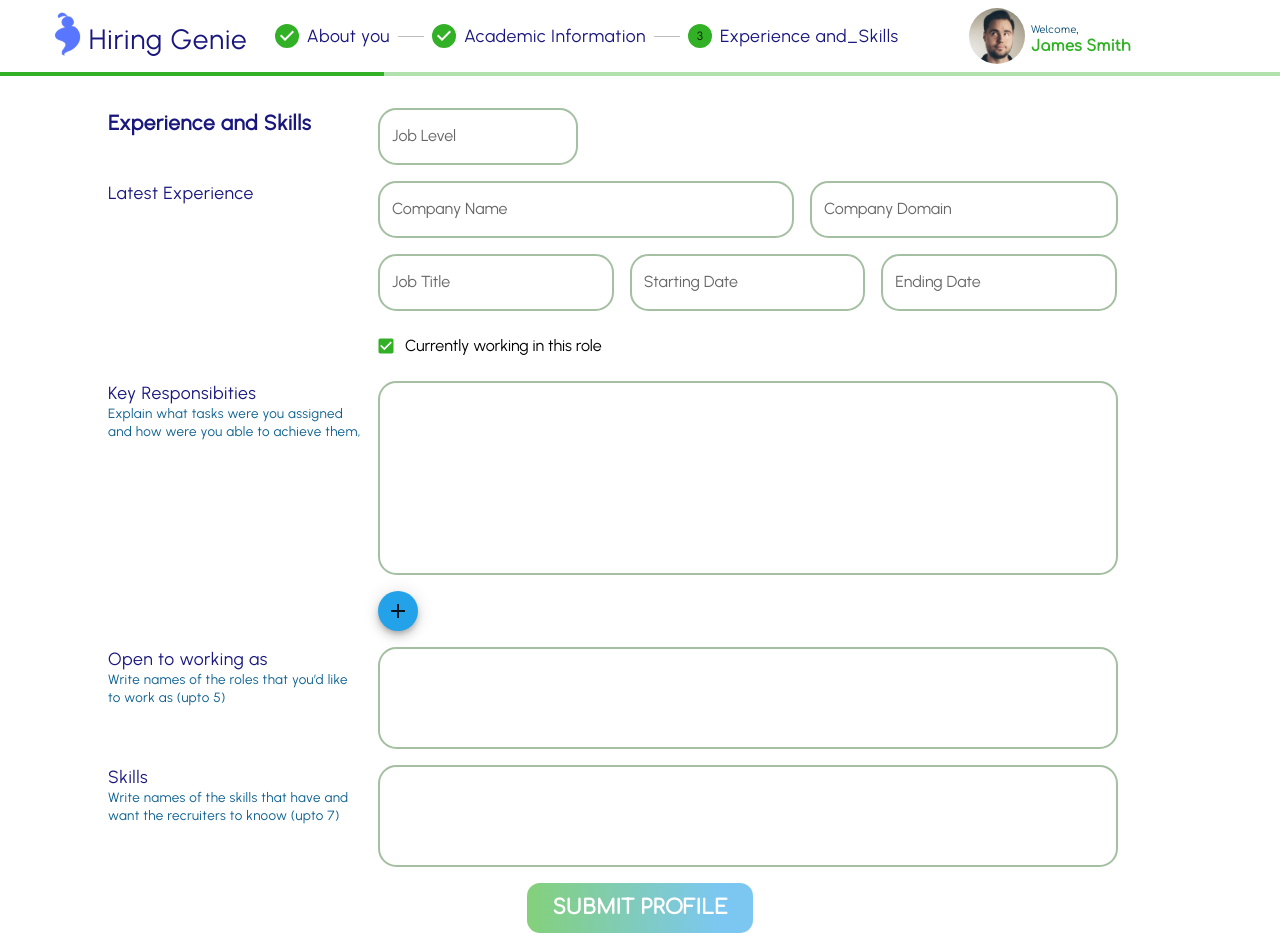
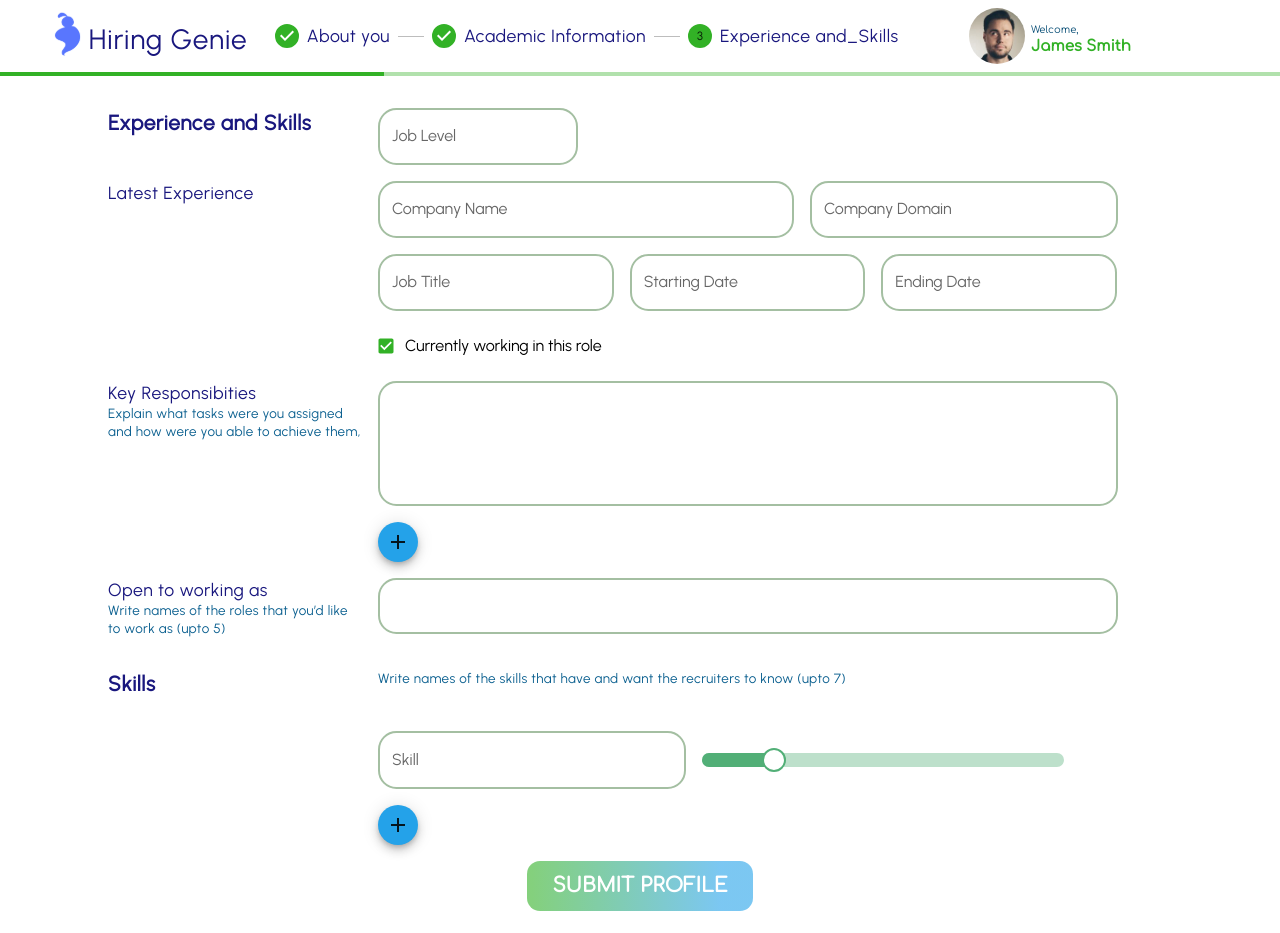
Before and after one commit to MuhammadAbdullahDogar/hg, a Next.js app: page /profile_development/ProfileExperience in a window 1280 px wide. After the commit the page ends 911 px from the top, so only its background shows below. Built offline with nearby package versions, Linux system fonts and the light colour scheme.

Commit message:
ProfileExperience

```diff
--- a/pages/profile_development/ProfileExperience.jsx
+++ b/pages/profile_development/ProfileExperience.jsx
@@ -5,29 +5,65 @@ import { Grid, Typography, FormControlLabel, Checkbox } from '@mui/material'
 import Fab from '@mui/material/Fab';
 import AddIcon from '@mui/icons-material/Add';
 import CommonButton from '../../styles/CommonButotn'
+import RemoveIcon from '@mui/icons-material/RemoveCircleOutlined';
 import MyTextField from '../../styles/MyTextField'
 import Router from "next/router";
 
-
-
+import Slider from '@mui/material/Slider';
+import { styled } from '@mui/material/styles';
 
 const ProfileExperience = () => {
+  const PrettoSlider = styled(Slider)({
+    color: '#52af77',
+    height: 14,
+    '& .MuiSlider-track': {
+      border: 'none',
+    },
+    '& .MuiSlider-thumb': {
+      height: 24,
+      width: 24,
+      backgroundColor: '#fff',
+      border: '2px solid currentColor',
+      '&:focus, &:hover, &.Mui-active, &.Mui-focusVisible': {
+        boxShadow: 'inherit',
+      },
+      '&:before': {
+        display: 'none',
+      },
+    },
+    '& .MuiSlider-valueLabel': {
+      lineHeight: 1.2,
+      fontSize: 12,
+      background: 'unset',
+      padding: 0,
+      width: 32,
+      height: 32,
+      borderRadius: '50% 50% 50% 0',
+      backgroundColor: '#52af77',
+      transformOrigin: 'bottom left',
+      transform: 'translate(50%, -100%) rotate(-45deg) scale(0)',
+      '&:before': { display: 'none' },
+      '&.MuiSlider-valueLabelOpen': {
+        transform: 'translate(50%, -100%) rotate(-45deg) scale(1)',
+      },
+      '& > *': {
+        transform: 'rotate(45deg)',
+      },
+    },
+  });
+  const [experiences, setExperiences] = useState([{
+    jobLevel: "", cName: "", cDomain: "", jobTitle: "", startingDate: "", endingDate: "", responsibities: "",
+  }]);
+  const [skill, setSkill] = useState([{ skills: "" }]);
 
-  const [experiences, setExperiences] = useState([{
-    jobLevel: "", cName: "", cDomain: "", jobTitle: "", startingDate: "", endingDate: "", responsibities: ""
-  }]);
   const handelFormChange = (event, index) => {
     let data = [...experiences];
     data[index][event.target.name] = event.target.value;
     setExperiences(data);
-  }
-  const submit = () => {
-    console.log(experiences)
-  }
 
-  const addFields = () => {
-    let object = { jobLevel: "", cName: "", cDomain: "", jobTitle: "", startingDate: "", endingDate: "", responsibities: "" }
-    setExperiences([...experiences, object])
+    let skillData = [...skill];
+    skillData[index][event.target.name] = event.target.value;
+    setExperiences(skillData);
   }
   const removeFields = (index) => {
     let data = [...experiences];
@@ -35,6 +71,26 @@ const ProfileExperience = () => {
     setExperiences(data)
   }
 
+  const addFields = () => {
+    let object = { jobLevel: "", cName: "", cDomain: "", jobTitle: "", startingDate: "", endingDate: "", responsibities: "" }
+    setExperiences([...experiences, object])
+  }
+
+
+  const addSkills = () => {
+    let object = { skill: "" }
+    setSkill([...skill, object])
+  }
+
+  const removeSkill = (index) => {
+    let data = [...skill];
+    data.splice(index, 1)
+    setSkill(data)
+  }
+
+  const submit = () => {
+    console.log(experiences, skill)
+  }
 
 
   //backend
@@ -95,72 +151,88 @@ const ProfileExperience = () => {
   return (
 
     <>
+      <form onSubmit={submit}>
         <div style={{ overflow: 'hidden', width: '100vw' }}>
+          <Grid container spacing={2} >
+            <Grid item xs={12}><ProfileNavbar step={2} /></Grid>
+            <Grid item xs={12}>
+              {experiences.map((form, index) => {
+                return (
+                  <div key={index}>
                     <Grid container spacing={2}>
-          <Grid item xs={12}><ProfileNavbar step={2} /></Grid>
                       <Grid item xs={12}></Grid>
                       <Grid item xs={1}></Grid>
-
                       <Grid item xs={2.5}><Typography variant="profileH1">Experience and Skills</Typography></Grid>
-          <Grid item xs={2}><MyTextField label="Job Level" variant="outlined" onChange={event => handelFormChange(event, index)} value={experiences.jobLevel}/></Grid>
+                      <Grid item xs={2}><MyTextField label="Job Level" variant="outlined" onChange={event => handelFormChange(event, index)} value={experiences.jobLevel} /></Grid>
                       <Grid item xs={6.5}></Grid>
 
                       <Grid item xs={1}></Grid>
                       <Grid item xs={2.5}><Typography variant="profileH2">Latest Experience</Typography></Grid>
-          <Grid item xs={4}><MyTextField label="Company Name" variant="outlined" fullWidth onChange={event => handelFormChange(event, index)} value={experiences.cName}/></Grid>
-          <Grid item xs={3}><MyTextField label="Company Domain" variant="outlined" fullWidth onChange={event => handelFormChange(event, index)} value={experiences.cDomain}/></Grid>
+                      <Grid item xs={4}><MyTextField label="Company Name" variant="outlined" fullWidth onChange={event => handelFormChange(event, index)} value={experiences.cName} /></Grid>
+                      <Grid item xs={3}><MyTextField label="Company Domain" variant="outlined" fullWidth onChange={event => handelFormChange(event, index)} value={experiences.cDomain} /></Grid>
                       <Grid item xs={1.5}></Grid>
 
                       <Grid item xs={3.5}></Grid>
-          <Grid item xs={2.33}><MyTextField label="Job Title" variant="outlined" fullWidth onChange={event => handelFormChange(event, index)} value={experiences.jobTitle}/></Grid>
-          <Grid item xs={2.33}><MyTextField label="Starting Date" variant="outlined" fullWidth onChange={event => handelFormChange(event, index)} value={experiences.startingDate}/></Grid>
-          <Grid item xs={2.33}><MyTextField label="Ending Date" variant="outlined" fullWidth onChange={event => handelFormChange(event, index)} value={experiences.endingDate}/></Grid>
+                      <Grid item xs={2.33}><MyTextField label="Job Title" variant="outlined" fullWidth onChange={event => handelFormChange(event, index)} value={experiences.jobTitle} /></Grid>
+                      <Grid item xs={2.33}><MyTextField label="Starting Date" variant="outlined" fullWidth onChange={event => handelFormChange(event, index)} value={experiences.startingDate} /></Grid>
+                      <Grid item xs={2.33}><MyTextField label="Ending Date" variant="outlined" fullWidth onChange={event => handelFormChange(event, index)} value={experiences.endingDate} /></Grid>
                       <Grid item xs={1.5}></Grid>
 
-
-
-
-
-
-
-
-
-
-
-
-
-
-
                       <Grid item xs={3.5}></Grid>
-          <Grid item xs={8.5}><FormControlLabel control={<Checkbox defaultChecked size="small" />} label="Currently working in this role" /></Grid>
+                      <Grid item xs={6.5}><FormControlLabel control={<Checkbox defaultChecked size="small" />} label="Currently working in this role" /></Grid>
+                      <Grid item xs={2}>{index !== 0 && (<RemoveIcon fontSize='large' color='error' onClick={removeFields} />)}</Grid>
 
                       <Grid item xs={1}></Grid>
                       <Grid item xs={2.5}><Typography variant="profileH2">Key Responsibities</Typography><br />
                         <Typography variant="profileH3">Explain what tasks were you assigned and how were you able to achieve them,</Typography></Grid>
 
-          <Grid item xs={7}><MyTextField multiline fullWidth rows={7} onChange={event => handelFormChange(event, index)} /></Grid>
+                      <Grid item xs={7}><MyTextField multiline fullWidth rows={4} onChange={event => handelFormChange(event, index)} /></Grid>
                       <Grid item xs={1.5}></Grid>
-
+                    </Grid>
+                  </div>
+                )
+              })}
+            </Grid>
             <Grid item xs={3.5}></Grid>
-          <Grid item xs={8.5}><Fab size="small" color="secondary" aria-label="add"><AddIcon /></Fab></Grid>
-
+            <Grid item xs={8.5}><Fab size="small" color="secondary" aria-label="add" onClick={addFields}><AddIcon /></Fab></Grid>
             <Grid item xs={1}></Grid>
             <Grid item xs={2.5}><Typography variant="profileH2">Open to working as</Typography><br />
               <Typography variant="profileH3">Write names of the roles that you’d like to work as (upto 5)</Typography></Grid>
-          <Grid item xs={7}><MyTextField multiline fullWidth rows={3} /></Grid>
+            <Grid item xs={7}><MyTextField multiline fullWidth rows={1} /></Grid>
             <Grid item xs={1.5}></Grid>
-
+            <Grid item xs={12}></Grid>
             <Grid item xs={1}></Grid>
-          <Grid item xs={2.5}><Typography variant="profileH2">Skills </Typography><br />
-            <Typography variant="profileH3">Write names of the skills that have and want the recruiters to knoow (upto 7)</Typography></Grid>
-          <Grid item xs={7}><MyTextField multiline fullWidth rows={3} /></Grid>
-          <Grid item xs={1.5}></Grid>
-
+            <Grid item xs={2.5}><Typography variant="profileH1">Skills </Typography></Grid>
+            <Grid item xs={8.5}><Typography variant="profileH3">Write names of the skills that have and want the recruiters to know (upto 7)</Typography></Grid>
+            <Grid item xs={12}>
+              {skill.map((form, index) => {
+                return (
+                  <>
+                    <div key={index}>
+                      <Grid container spacing={2} mt={.1}>
+                        <Grid item xs={3.5}></Grid>
+                        <Grid item xs={3}><MyTextField label="Skill" variant="outlined" fullWidth onChange={event => handelFormChange(event, index)} value={skill.skills} /></Grid>
+                        <Grid item xs={3.5}  mt={1}>
+                          <PrettoSlider
+                            valueLabelDisplay="auto"
+                            defaultValue={20}
+                          />
+                        </Grid>
+                        <Grid item xs={2} mt={1}>{index !== 0 && (<RemoveIcon fontSize='large' color='error' onClick={removeSkill} />)}</Grid>
+                      </Grid>
+                    </div>
+                  </>
+                )
+              })}
+            </Grid>
+            <Grid item xs={3.5}></Grid>
+            <Grid item xs={8.5}><Fab size="small" color="secondary" aria-label="add" onClick={addSkills}><AddIcon /></Fab></Grid>
             <Grid item xs={12} align='center'>
               <CommonButton variant="Gradient" onClick={submit} >SUBMIT PROFILE</CommonButton>
             </Grid>
           </Grid>
         </div>
+      </form>
     </>
   )
 }
```
Lines whose indentation alone changed are shown as unchanged.
